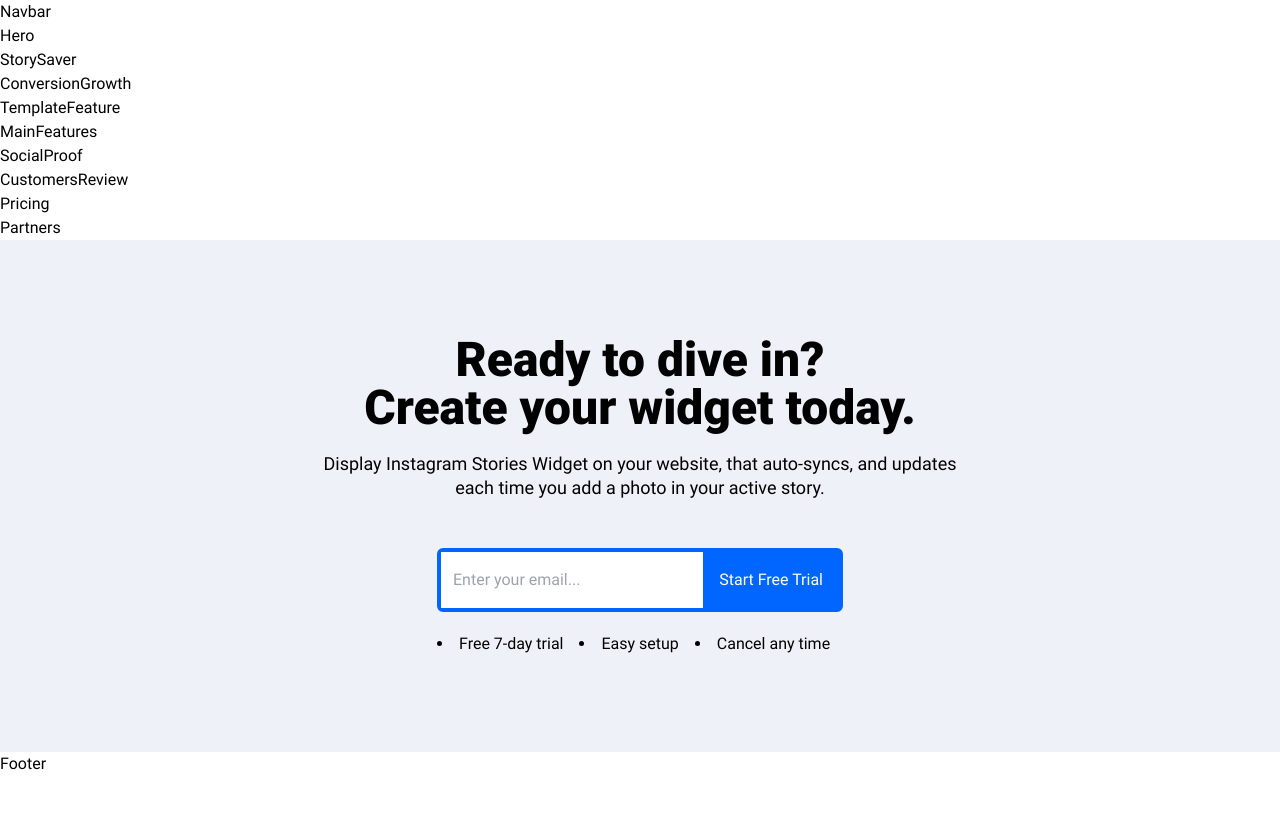
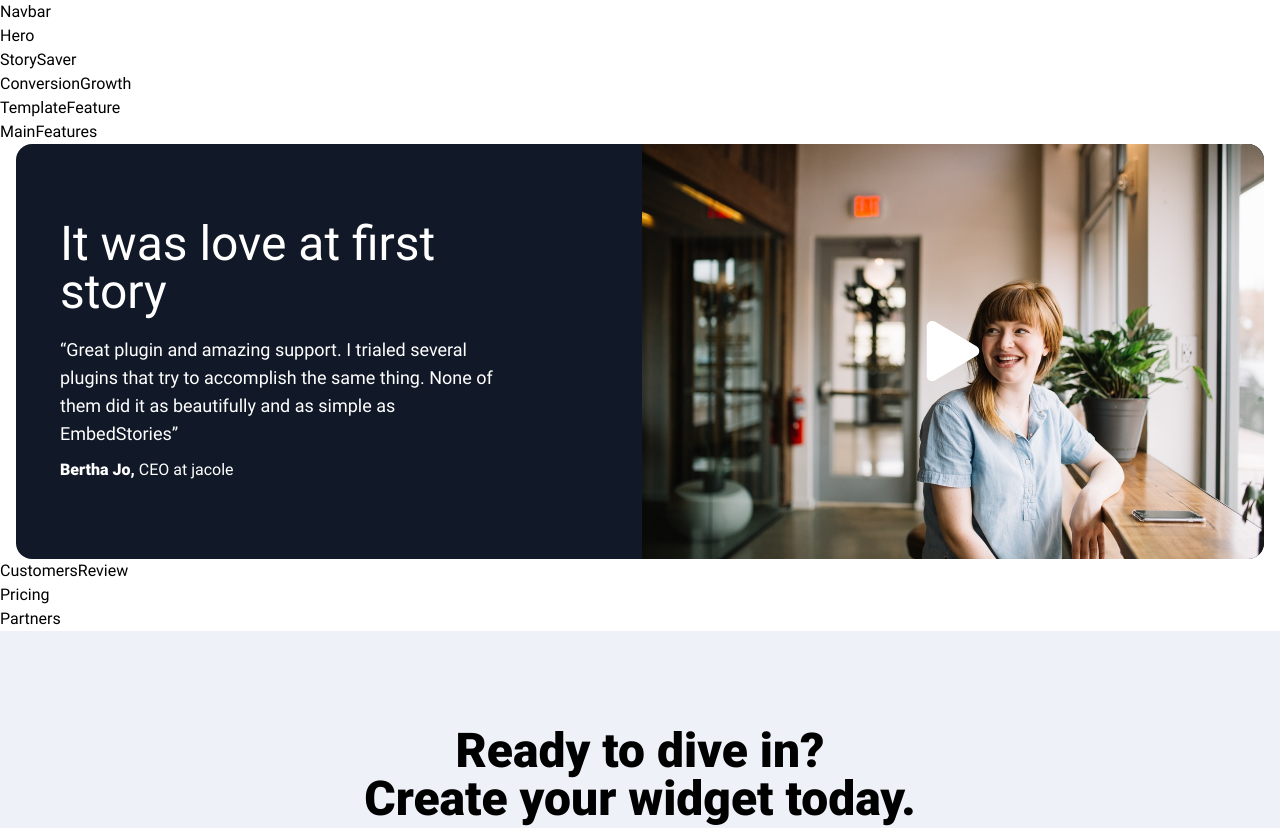
Before and after one commit to thiagonunesbatista/embed-social-reactjs-website, a React (Vite) app: page / in a window 1280 px wide. Shown: the top 828 px of the page. Before the commit the page ends 800 px from the top, so only its background shows below. Built offline with nearby package versions, Linux system fonts and the light colour scheme.

Commit message:
feat: add social proof component

```diff
--- a/package.json
+++ b/package.json
@@ -11,7 +11,8 @@
   },
   "dependencies": {
     "react": "^18.2.0",
-    "react-dom": "^18.2.0"
+    "react-dom": "^18.2.0",
+    "react-icons": "^4.12.0"
   },
   "devDependencies": {
     "@types/react": "^18.2.15",
--- a/src/components/Heading.tsx
+++ b/src/components/Heading.tsx
@@ -1,7 +1,7 @@
 import React, { HTMLProps } from 'react'
 
 interface HeadingProps extends React.HTMLAttributes<HTMLHeadingElement> {
-  type: 'h1' | 'h2' | 'h3' | 'h4' | 'h5' | 'h6'
+  type?: 'h1' | 'h2' | 'h3' | 'h4' | 'h5' | 'h6'
   children: React.ReactNode
   className?: HTMLProps<HTMLElement>['className']
 }
--- a/src/components/SocialProof.tsx
+++ b/src/components/SocialProof.tsx
@@ -1,9 +1,39 @@
+import { FaPlay } from 'react-icons/fa'
+
 import { Container } from './Container'
+import { Heading } from './Heading'
+
+import Person from '../assets/people/person-1.jpg'
 
 export const SocialProof = () => {
   return (
-    <section>
-      <Container>SocialProof</Container>
+    <section className='flex justify-center px-4 2xl:px-0'>
+      <Container className='rounded-2xl bg-gray-850 flex flex-col lg:flex-row o gap-4 lg:gap-24 overflow-hidden lg:justify-between max-w-[1300px]'>
+        <div className='pt-3 lg:py-6 px-6 lg:px-11 text-white max-w-[530px] lg:flex lg:justify-center lg:flex-col'>
+          <Heading type='h2' className='text-white mb-5'>
+            It was love at first story
+          </Heading>
+
+          <p className='mb-2.5 text-lg'>
+            “Great plugin and amazing support. I trialed several plugins that
+            try to accomplish the same thing. None of them did it as beautifully
+            and as simple as EmbedStories”
+          </p>
+
+          <p>
+            <span className='font-roboto-900'>Bertha Jo, </span>
+            CEO at jacole
+          </p>
+        </div>
+
+        <div className='relative w-full max-w-[640px] mx-auto flex items-center justify-center xl:mx-0 xl:justify-end xl:items-end'>
+          <img src={Person} />
+
+          <button className='absolute top-1/2 left-1/2 -translate-x-1/2 -translate-y-1/2'>
+            <FaPlay color='#fff' size='60' />
+          </button>
+        </div>
+      </Container>
     </section>
   )
 }
--- a/tailwind.config.js
+++ b/tailwind.config.js
@@ -6,6 +6,7 @@ export default {
       colors: {
         'gray-150': '#EEF1F7',
         'gray-450': '#9CA0AC',
+        'gray-850': '#111827',
         primary: '#0066FF'
       },
       fontFamily: {
```
Also changed, not shown: src/assets/people/person-1.jpg (added), 1 other file (tests, documents, lock files or other folders).
